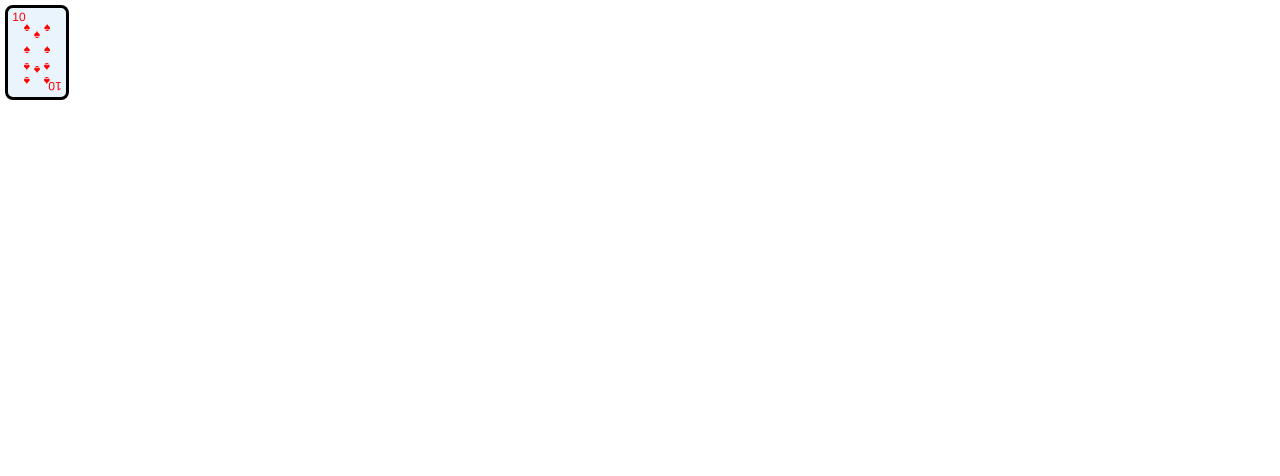
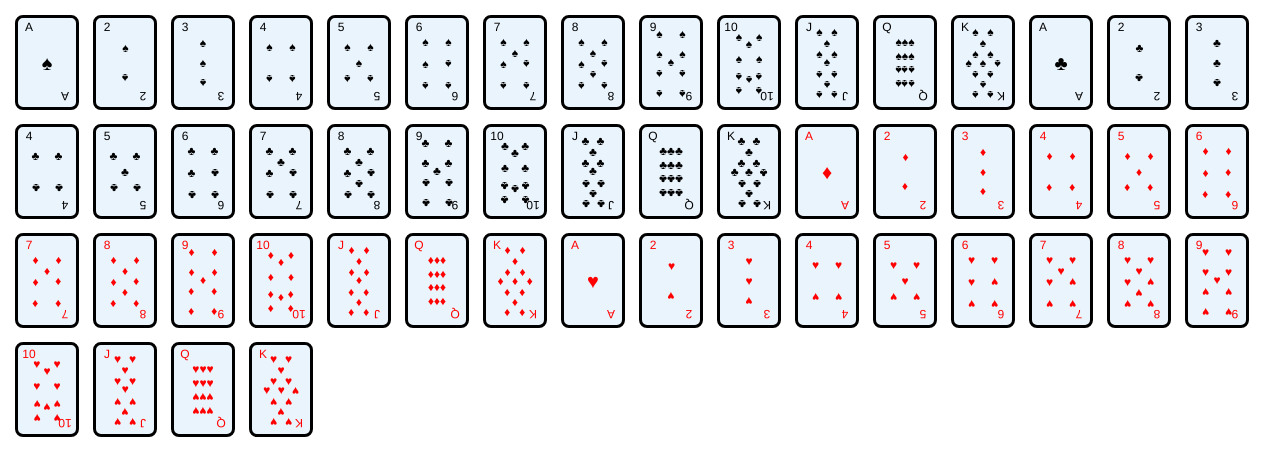
Before and after one commit to t-a1024/sevens, a React (Create React App) app: page / in a window 1280 px wide. Shown: the top 476 px of the page. Built offline with nearby package versions, Linux system fonts and the light colour scheme.

Commit message:
並び替え

```diff
--- a/src/App.tsx
+++ b/src/App.tsx
@@ -15,28 +15,24 @@ function App() {
   // CardDataからidが0のカードを取り除く
   const filteredCardData = CardData.filter(card => card.id !== 0);
 
-  // CardDataとmarkDataの組み合わせを作成
-  const combinedData = filteredCardData.flatMap(card =>
-    markData.map(mark => ({
+  const combinedData = markData.flatMap(mark =>
+    filteredCardData.map(card => ({
       ...card,
-      mark: mark.label,
-      color: mark.color
+      mark:mark.label,
+      color:mark.color
     }))
   );
 
-  // シャッフルされたカードデータ
-  const shuffledData = shuffleArray(combinedData);
 
   return (
     <div className="App">
-      {/* <div style={{ display: "flex", flexWrap: "wrap" }}>
-        {shuffledData.map((card, index) => (
+      <div style={{ display: "flex", flexWrap: "wrap" }}>
+        {combinedData.map((card, index) => (
           <div key={index} style={{ margin: "10px" }}>
             <Card id={card.id} mark={card.mark} color={card.color} />
           </div>
         ))}
-      </div> */}
-      <Card id={10} mark={'♠'} color={'red'}></Card>
+      </div>
     </div>
   );
 }
```
